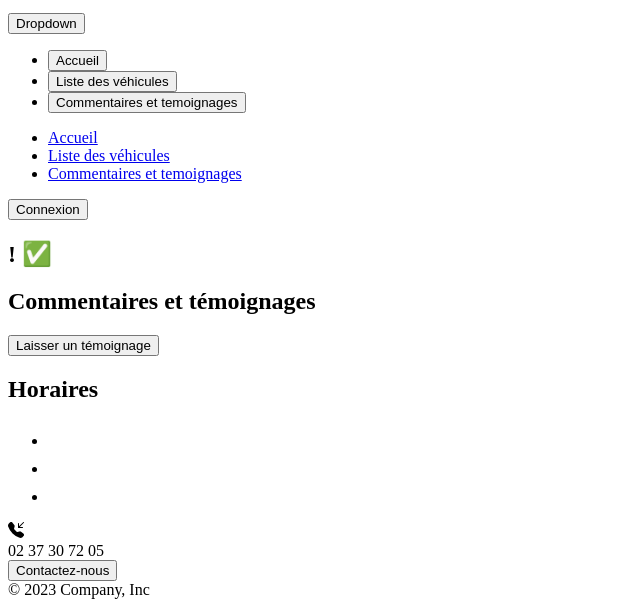
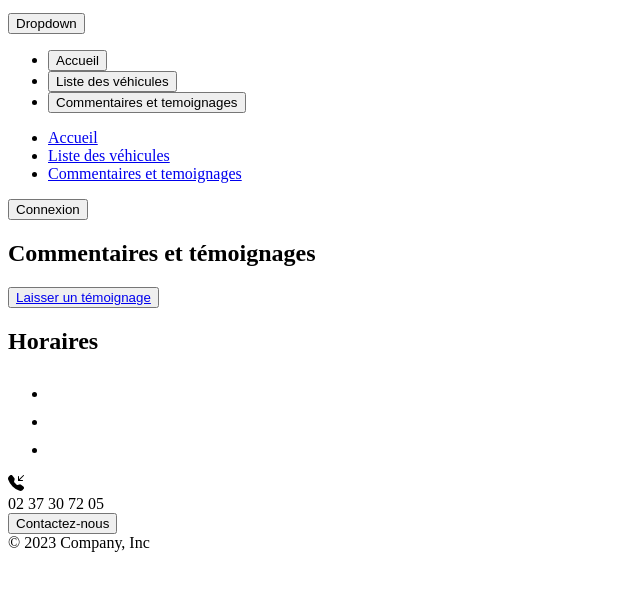
Before and after one commit to Sergio-bzh/ECF_Garage_Parrot, a Symfony app: template templates/testimonials/index.html.twig in a window 1280 px wide. Shown: the part 484-1091 px from the top of the page, without its empty margins (0-640 px from the left). After the commit the page ends 1036 px from the top, so only its background shows below. Run offline with Twig, Linux system fonts and the light colour scheme; the template is opened without the code that fills it, so the values that code supplies are empty; some libraries are stand-ins or nearby versions.

Commit message:
Cleaning: some style and code cleaning in view side

```diff
--- a/assets/styles/app.scss
+++ b/assets/styles/app.scss
@@ -9,7 +9,7 @@ body {
 }
 
 .header {
-    background-color: #1b1b21;
+    background-color: $periferal-color;
     color: white;
     .logo {
         height: 5rem;
--- a/templates/contact/index.html.twig
+++ b/templates/contact/index.html.twig
@@ -43,7 +43,7 @@
 
                 {{ form_rest(contactForm) }}
                 <div class="d-grid gap-2">
-                    <button class="btn btn-primary" type="submit">Enregistrer</button>
+                    <button class="btn btn-primary mb-3" type="submit">Enregistrer</button>
                 </div>
             {{ form_end(contactForm) }}
         </div>
--- a/templates/partials/_header.html.twig
+++ b/templates/partials/_header.html.twig
@@ -1,15 +1,15 @@
 <div class="header container-fluid">
     <header class="d-flex align-items-center justify-content-center justify-content-md-between py-3 border-bottom {{ app.session.flashBag.peek('succcess')|length > 0 ? '': ' mb-4'}}">
-        <div class="col-3 col-md-3 mb-2 mb-md-0">
-            <a href="/" class="d-inline-flex link-body-emphasis text-decoration-none">
-                <img class="logo" src="{{ asset('build/images/Logo/logo.jpeg') }}" alt="Logo"><!-- ATTENTION il y avait une SVG-->
+        <div class="col-3 mb-2 mb-md-0">
+            <a href="{{ path('app_home') }}" class="d-inline-flex link-body-emphasis text-decoration-none">
+                <img class="logo mx-md-5" src="{{ asset('build/images/Logo/logo.jpeg') }}" alt="Logo"><!-- ATTENTION il y avait une SVG-->
             </a>
         </div>
         <div class="col-4">
             <h1>Garage Parrot</h1>
         </div>
 
-        <div class="d-lg-none dropdown">
+        <div class="me-md-5 d-lg-none dropdown">
             <button class="btn btn-secondary dropdown-toggle" type="button" data-bs-toggle="dropdown" aria-expanded="false">
                 Dropdown
             </button>
@@ -28,7 +28,7 @@
 
         <div class="d-none d-lg-flex justify-content-center align-item-start md-block d-block-md col-md-3 text-end me-1">
             <!-- <button type="button" class="btn btn-outline-primary me-2">Se connecter</button> -->
-            <a class="link-light link-underline-opacity-0" href="{{ path('app_connection') }}" ><button type="button" class="btn btn-primary me-1">Connexion</button></a>
+            <a class="link-light link-underline-opacity-0" href="{{ path('app_connection') }}" ><button type="button" class="btn btn-secondary me-1">Connexion</button></a>
             <!-- <button type="button" class="btn btn-warning ms-1">Déconnection</button> -->
         </div>
     </header>
--- a/templates/testimonials/add.html.twig
+++ b/templates/testimonials/add.html.twig
@@ -22,7 +22,7 @@
 
                 {{ form_rest(commentForm) }}
                 <div class="d-grid gap-2">
-                    <button class="btn btn-primary" type="submit">Enregistrer</button>
+                    <button class="btn btn-primary mb-3" type="submit">Enregistrer</button>
                 </div>
             {{ form_end(commentForm) }}
         </div>
--- a/templates/testimonials/index.html.twig
+++ b/templates/testimonials/index.html.twig
@@ -3,17 +3,20 @@
 {% block title %}Témoignages{% endblock %}
 
 {% block body %}
-    {# SUPPRIMER LIGNE ci-dessous #}
-    <h2 class="text-center">{{ controller_name }}! ✅</h2>
-    <h2 class="text-center">Commentaires et témoignages</h2>
-    <div class="text-end me-3 text-lg-start">
-        <a href="{{ path('app_add_comment') }}"><button class="btn btn-primary">Laisser un témoignage</button></a>
+
+    <main>
+
+        <h2 class="text-center mt-3">Commentaires et témoignages</h2>
+
+        <div class="d-grid gap-2 d-md-block text-end me-md-5">
+            <button class="btn btn-primary mb-3" type="submit"><a href="{{ path('app_add_comment') }}" class="text-decoration-none text-white">Laisser un témoignage</a></button>
         </div>
-    <div class="d-flex flex-column-reverse justify-content-evenly">
 
-        <div class="container d-flex flex-column br-1 justify-content-evenly mt-3 flex-lg-row flex-wrap">
+        <div class="d-flex flex-column-reverse justify-content-evenly flex-md-row mb-md-3">
+
+            <div class="container d-flex flex-column br-1 justify-content-evenly mt-3 flex-md-row flex-wrap">
                 {% for testimonial in testimonials %}
-                <article class="col col-12 m-1 border border-dark rounded p-1 col-lg-3 m-2 ">
+                    <article class="col col-12 mx-auto border border-dark rounded p-1 col-md-3 ms-1 my-md-4">
                         <ul class="list-unstyled">
                             <li><label>Nom : {{ testimonial.Nom }} </label></li>
                             <li><label>Contenu : {{ testimonial.Contenu }} </label></li>
@@ -34,4 +37,7 @@
                 {% endfor %}
             </div>
         </div>
+
+    </main>
+
 {% endblock %}
```
Also changed, not shown: templates/home/index.html.twig (+11 -7 lines). Lines whose indentation alone changed are shown as unchanged.
